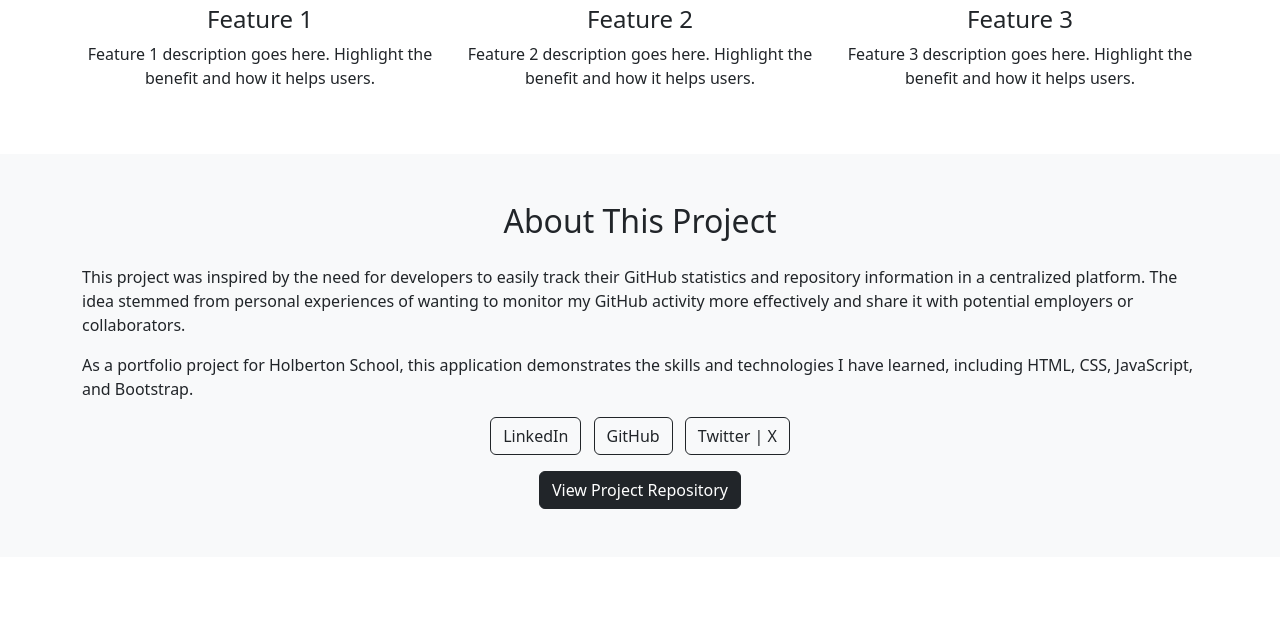
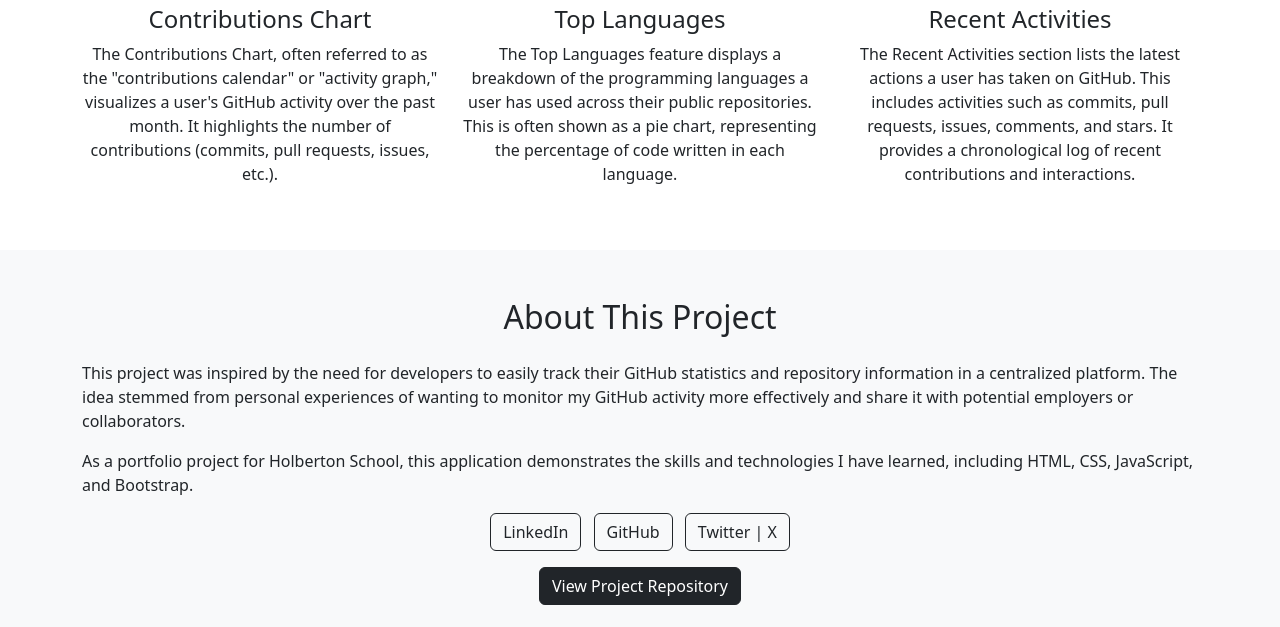
Before and after one commit to mwan9ilwa/alx-landing-page, a plain HTML site: page index.html in a window 1280 px wide. Shown: the part 993-1620 px from the top of the page. Before the commit the page ends 1550 px from the top, so only its background shows below. Drawn offline with nearby package versions, Linux system fonts and the light colour scheme.

Commit message:
Update index.html

```diff
--- a/index.html
+++ b/index.html
@@ -7,7 +7,7 @@
   <link href="https://cdn.jsdelivr.net/npm/bootstrap@5.3.0/dist/css/bootstrap.min.css" rel="stylesheet">
   <style>
     .cover-image {
-      background: url('cover-image.jpg') no-repeat center center;
+      background: url('cover.png') no-repeat center center;
       background-size: cover;
       height: 100vh;
       color: white;
@@ -65,19 +65,19 @@
     <h2 class="text-center mb-4">Key Features</h2>
     <div class="row">
       <div class="col-md-4 text-center">
-        <img src="feature1.jpg" alt="Feature 1" class="feature-image mb-2">
-        <h4>Feature 1</h4>
-        <p>Feature 1 description goes here. Highlight the benefit and how it helps users.</p>
+        <img src="feature.png" alt="Feature 1" class="feature-image mb-2">
+        <h4>Contributions Chart</h4>
+        <p>The Contributions Chart, often referred to as the "contributions calendar" or "activity graph," visualizes a user's GitHub activity over the past month. It highlights the number of contributions (commits, pull requests, issues, etc.).</p>
       </div>
       <div class="col-md-4 text-center">
-        <img src="feature2.jpg" alt="Feature 2" class="feature-image mb-2">
-        <h4>Feature 2</h4>
-        <p>Feature 2 description goes here. Highlight the benefit and how it helps users.</p>
+        <img src="feature1.png" alt="Feature 2" class="feature-image mb-2">
+        <h4>Top Languages</h4>
+        <p>The Top Languages feature displays a breakdown of the programming languages a user has used across their public repositories. This is often shown as a pie chart, representing the percentage of code written in each language.</p>
       </div>
       <div class="col-md-4 text-center">
-        <img src="feature3.jpg" alt="Feature 3" class="feature-image mb-2">
-        <h4>Feature 3</h4>
-        <p>Feature 3 description goes here. Highlight the benefit and how it helps users.</p>
+        <img src="feature3.png" alt="Feature 3" class="feature-image mb-2">
+        <h4>Recent Activities</h4>
+        <p>The Recent Activities section lists the latest actions a user has taken on GitHub. This includes activities such as commits, pull requests, issues, comments, and stars. It provides a chronological log of recent contributions and interactions.</p>
       </div>
     </div>
   </section>
```
